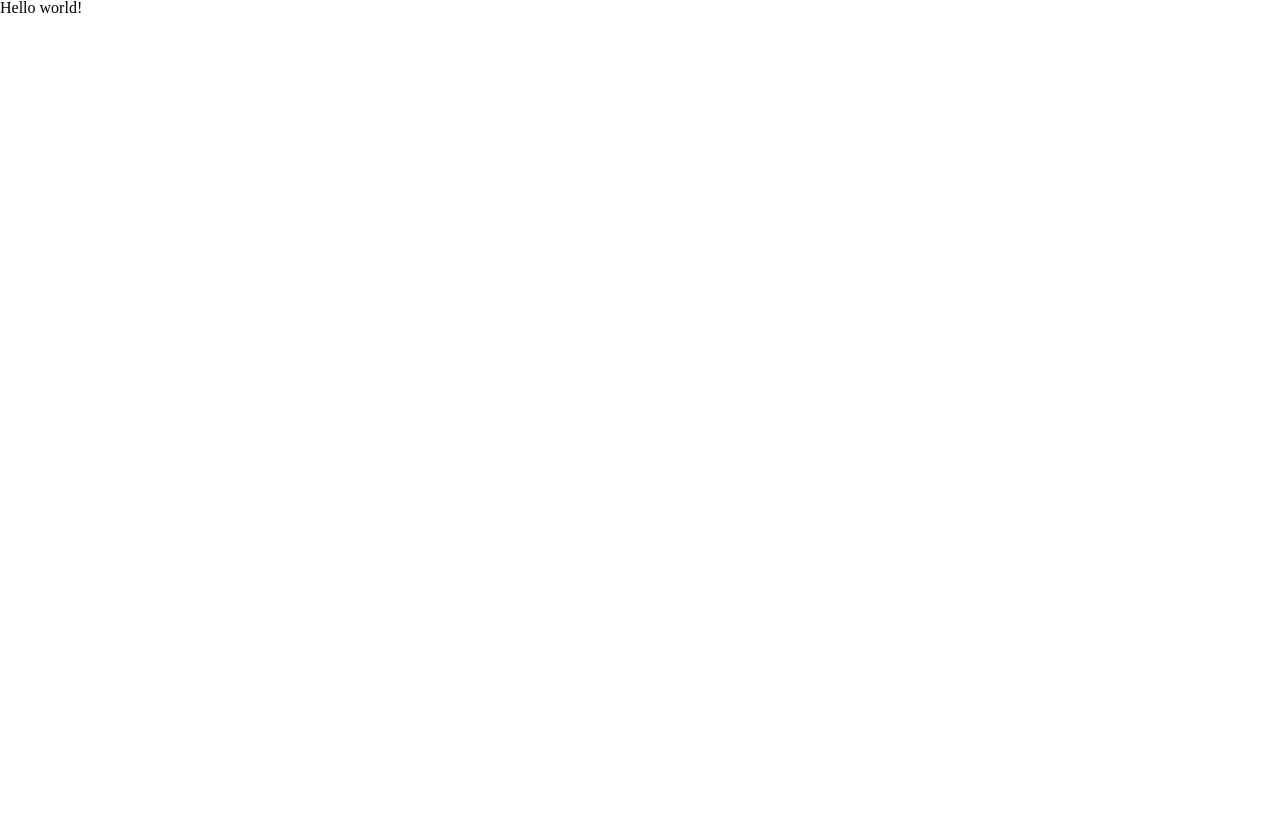
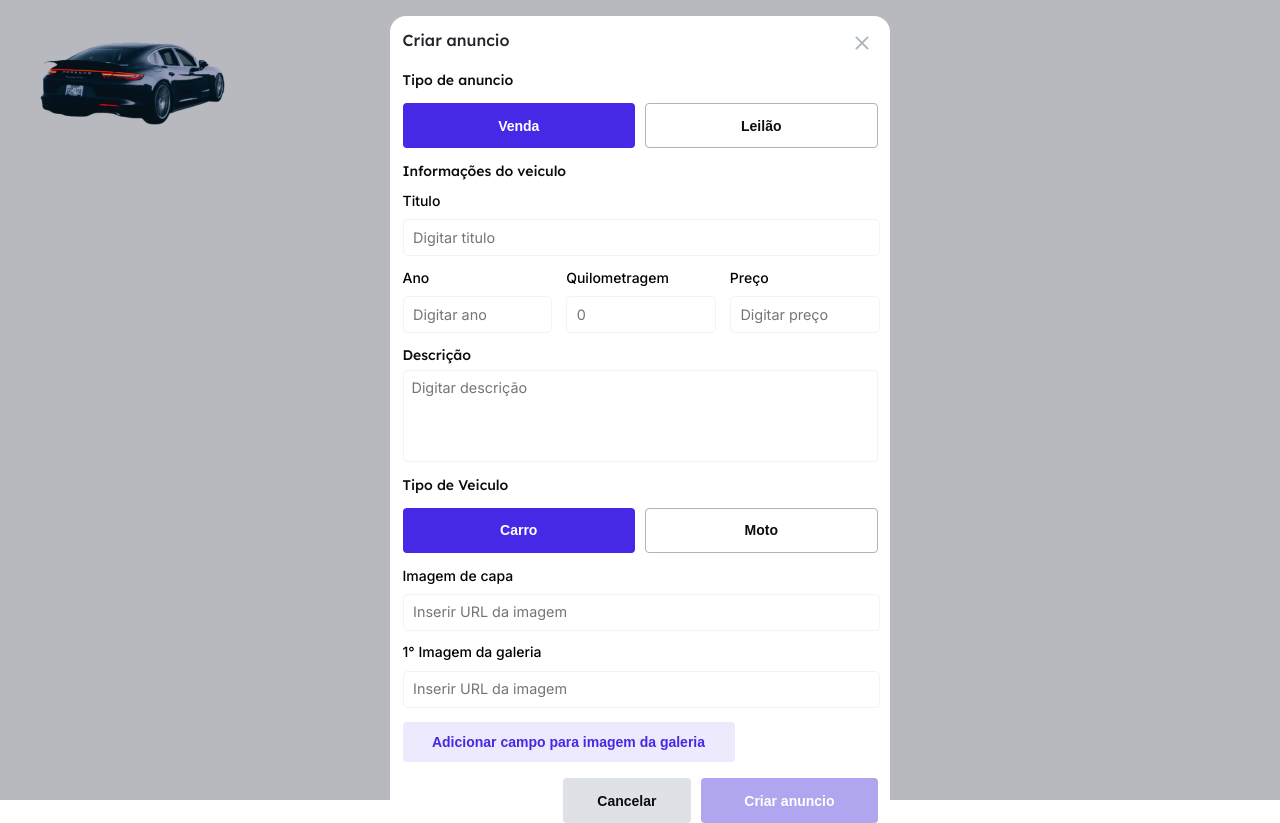
Before and after one commit to KA-05-Motors-Shop/motor-shop-m6-t9-g05, a React (Vite) app: page / in a window 1280 px wide. Before the commit the page ends 800 px from the top, so only its background shows below. Built offline with nearby package versions, Linux system fonts and the light colour scheme.

Commit message:
feat: create ad modal done

```diff
--- a/src/App.tsx
+++ b/src/App.tsx
@@ -1,8 +1,12 @@
+import CreateAd from "./components/Modals/ModalCreateAd";
+import car from './assets/car1.png'
+
 const App = () => {
   return (
-    <div>
-      <h1>Hello world!</h1>
-    </div>
+    <>
+    <img src={car} alt="" />
+    <CreateAd />
+    </>
   );
 };
 
--- a/src/components/Button/index.tsx
+++ b/src/components/Button/index.tsx
@@ -4,19 +4,33 @@ import { ButtonContainer } from "./styles";
 
 interface ButtonProps extends ButtonHTMLAttributes<HTMLButtonElement> {
   children: ReactNode;
+  width?: number;
+  height?: number;
   big?: boolean;
   bgcolor?: string;
   color?: string;
+  borderColor?: string;
 }
 
 export const Button = ({
   children,
+  width = 100,
+  height = 10,
   big = false,
   bgcolor = theme.colors.brand1,
   color = theme.colors.whiteFixed,
+  borderColor = "transparent",
   ...rest
 }: ButtonProps) => (
-  <ButtonContainer big={big} bgcolor={bgcolor} color={color} {...rest}>
+  <ButtonContainer
+    big={big}
+    bgcolor={bgcolor}
+    color={color}
+    borderColor={borderColor}
+    width={width}
+    heigth={height}
+    {...rest}
+  >
     {children}
   </ButtonContainer>
 );
--- a/src/components/Button/styles.ts
+++ b/src/components/Button/styles.ts
@@ -1,19 +1,24 @@
 import styled, { css } from "styled-components";
 
 interface ContainerProps {
+  width?: number;
+  heigth?: number;
   big?: boolean;
   bgcolor?: string;
   color?: string;
+  borderColor?: string;
 }
 
 export const ButtonContainer = styled.button<ContainerProps>`
+  width: ${({ width }) => width}%;
+  max-width: 332px;
+  height: ${({ heigth }) => heigth}px;
   display: flex;
-  flex-direction: row;
   justify-content: center;
   align-items: center;
   background-color: ${({ bgcolor }) => bgcolor};
   color: ${({ color }) => color};
-  border: 1.5px solid ${({ bgcolor }) => bgcolor};
+  border: 1.5px solid ${({ borderColor }) => borderColor};
   border-radius: 4px;
   ${({ big }) =>
     big
@@ -32,7 +37,6 @@ export const ButtonContainer = styled.button<ContainerProps>`
           font-size: 14px;
         `}
   font-weight: ${({ theme }) => theme.fonts.fontWeight600};
-  line-height: 0px;
   gap: 10px;
   :hover {
     cursor: pointer;
--- a/src/components/Input/styles.ts
+++ b/src/components/Input/styles.ts
@@ -17,6 +17,9 @@ export const InputContainer = styled.div`
   border: 1px solid ${({ theme }) => theme.colors.grey8};
   border-radius: 0.3rem;
   transition: 0.5s;
+  display: flex;
+  align-items: center;
+  justify-content: center;
 
   :hover {
     background-color: ${({ theme }) => theme.colors.grey8};
@@ -27,7 +30,7 @@ export const InputContainer = styled.div`
   }
 
   > input {
-    width: 98%;
+    width: 100%;
     padding: 0.6rem;
     border: none;
     background-color: transparent;
@@ -42,11 +45,21 @@ export const InputContainer = styled.div`
       font-family: "Inter", sans-serif;
       font-size: 0.9rem;
     }
+
+    ::-webkit-outer-spin-button,
+    ::-webkit-inner-spin-button {
+      -webkit-appearance: none;
+      margin: 0;
+    }
+  }
+  input[type="number"] {
+    -moz-appearance: textfield;
   }
 `;
 
 export const Label = styled.label`
-  font-size: 1.06rem;
+  font-size: 0.875rem;
   font-weight: ${({ theme }) => theme.fonts.fontWeight500};
   font-family: "Inter", sans-serif;
+  margin-bottom: 0.7rem;
 `;
--- a/src/components/ModalCarImage/index.tsx
+++ b/src/components/Modals/ModalCarImage/index.tsx
@@ -1,5 +1,5 @@
-import { useModal } from "../../providers/Modal";
-import Button from "../Button";
+import { useModal } from "../../../providers/Modal";
+import Button from "../../Button";
 import { ModalContainer } from "./style";
 
 const ModalCarImage = ({}) => {
--- /dev/null
+++ b/src/components/Modals/ModalCreateAd/index.tsx
@@ -0,0 +1,137 @@
+import { X } from "phosphor-react";
+import theme from "../../../styles/theme";
+import Button from "../../Button";
+import { Input } from "../../Input";
+import {
+  Container,
+  ContainerForm,
+  DivTitle,
+  Form,
+  TextArea,
+  ContainerText,
+  DivTypeAd,
+  DivTypeVehicle,
+  DivInfos,
+  Details,
+  DivFooter,
+  DivButton
+} from "./styles";
+
+const CreateAd = () => {
+  return (
+    <Container>
+      <ContainerForm>
+        <Form>
+          <DivTitle>
+            <span>Criar anuncio</span>
+            <button>
+              <X size={20} weight="bold" />
+            </button>
+          </DivTitle>
+          <DivTypeAd>
+            <label>Tipo de anuncio</label>
+            <div>
+              <Button width={95} height={45}>
+                Venda
+              </Button>
+              <Button
+                width={95}
+                height={45}
+                bgcolor={theme.colors.whiteFixed}
+                color={theme.colors.grey0}
+                borderColor={theme.colors.grey4}
+              >
+                Leilão
+              </Button>
+            </div>
+          </DivTypeAd>
+          <DivInfos>
+            <label>Informações do veiculo</label>
+            <Input label="Titulo" width={100} placeholder="Digitar titulo" />
+            <Details>
+              <Input
+                label="Ano"
+                width={100}
+                placeholder="Digitar ano"
+                type="number"
+              />
+              <Input
+                label="Quilometragem"
+                width={100}
+                placeholder="0"
+                type="number"
+              />
+              <Input
+                label="Preço"
+                width={100}
+                placeholder="Digitar preço"
+                type="number"
+              />
+            </Details>
+            <ContainerText>
+              <label>Descrição</label>
+              <TextArea placeholder="Digitar descrição" />
+            </ContainerText>
+            <DivTypeVehicle>
+              <label>Tipo de Veiculo</label>
+              <div>
+                <Button width={95} height={45}>
+                  Carro
+                </Button>
+                <Button
+                  width={95}
+                  height={45}
+                  bgcolor={theme.colors.whiteFixed}
+                  color={theme.colors.grey0}
+                  borderColor={theme.colors.grey4}
+                >
+                  Moto
+                </Button>
+              </div>
+            </DivTypeVehicle>
+            <Input
+              label="Imagem de capa"
+              width={100}
+              placeholder="Inserir URL da imagem"
+            />
+            <Input
+              label="1° Imagem da galeria"
+              width={100}
+              placeholder="Inserir URL da imagem"
+            />
+            <DivButton>
+              <Button
+                bgcolor={theme.colors.brand4}
+                color={theme.colors.brand1}
+                height={40}
+                width={100}
+                type='button'
+              >
+                Adicionar campo para imagem da galeria
+              </Button>
+            </DivButton>
+
+            <DivFooter>
+              <div>
+                <Button
+                  width={50}
+                  height={45}
+                  bgcolor={theme.colors.grey6}
+                  color={theme.colors.grey0}
+                  type='button'
+                >
+                  Cancelar
+                </Button>
+                <Button width={95} height={45} bgcolor={theme.colors.brand3} type='submit'>
+                  Criar anuncio
+                </Button>
+              </div>
+            </DivFooter>
+          </DivInfos>
+        </Form>
+      </ContainerForm>
+    </Container>
+  );
+};
+
+export default CreateAd;
--- /dev/null
+++ b/src/components/Modals/ModalCreateAd/styles.ts
@@ -0,0 +1,212 @@
+import styled from "styled-components";
+
+export const Container = styled.div`
+  width: 100%;
+  height: 100vh;
+  top: 0;
+  position: absolute;
+  display: flex;
+  flex-direction: column;
+  justify-content: center;
+  align-items: center;
+  z-index: 1;
+  backdrop-filter: saturate(180%);
+  -webkit-backdrop-filter: saturate(180%);
+  background-color: rgba(17, 25, 40, 0.3);
+`;
+
+export const ContainerForm = styled.div`
+  width: 95%;
+  max-width: 500px;
+  height: 100%;
+`;
+
+export const Form = styled.form`
+  margin-top: 1rem;
+  height: 100%;
+  background-color: ${({ theme }) => theme.colors.whiteFixed};
+  display: flex;
+  flex-direction: column;
+  align-items: center;
+  border-radius: 1rem;
+`;
+
+export const DivTitle = styled.div`
+  display: flex;
+  width: 95%;
+  justify-content: space-between;
+  margin-top: 1rem;
+
+  > span {
+    font-family: "Lexend", sans-serif;
+    color: ${({ theme }) => theme.colors.grey1};
+    font-weight: ${({ theme }) => theme.fonts.fontWeight500};
+  }
+
+  > button {
+    background-color: transparent;
+    border: none;
+    cursor: pointer;
+
+    svg {
+      color: ${({ theme }) => theme.colors.grey4};
+    }
+  }
+`;
+
+export const DivTypeAd = styled.div`
+  width: 95%;
+  display: flex;
+  flex-direction: column;
+  margin-top: 1rem;
+
+  > label {
+    font-family: "Lexend", sans-serif;
+    font-size: 0.875rem;
+    color: ${({ theme }) => theme.colors.grey0};
+    font-weight: ${({ theme }) => theme.fonts.fontWeight500};
+  }
+
+  > div {
+    margin-top: 1rem;
+    width: 100%;
+    display: flex;
+
+    > button:first-child {
+      margin-right: 10px;
+    }
+  }
+`;
+
+export const DivTypeVehicle = styled.div`
+  display: flex;
+  flex-direction: column;
+  margin-top: 1rem;
+  margin-bottom: 1rem;
+
+  > label {
+    font-family: "Lexend", sans-serif;
+    font-size: 0.875rem;
+    color: ${({ theme }) => theme.colors.grey0};
+    font-weight: ${({ theme }) => theme.fonts.fontWeight500};
+  }
+
+  > div {
+    margin-top: 1rem;
+    width: 100%;
+    display: flex;
+
+    > button:first-child {
+      margin-right: 10px;
+    }
+  }
+`;
+
+export const DivInfos = styled.div`
+  width: 95%;
+  height: 100%;
+  display: flex;
+  flex-direction: column;
+  justify-content: space-between;
+  margin-top: 1rem;
+
+  > label {
+    font-family: "Lexend", sans-serif;
+    font-size: 0.875rem;
+    color: ${({ theme }) => theme.colors.grey0};
+    font-weight: ${({ theme }) => theme.fonts.fontWeight500};
+
+    :first-child {
+      margin-bottom: 1rem;
+    }
+  }
+
+  div:nth-child(6) {
+    margin-bottom: 1rem;
+  }
+`;
+
+export const Details = styled.div`
+  width: 100%;
+  display: flex;
+  flex-wrap: wrap;
+  gap: 1rem;
+  margin-top: 1rem;
+
+  @media screen and (min-width: 768px) {
+    flex-wrap: nowrap;
+  }
+`;
+
+export const DivFooter = styled.div`
+  width: 100%;
+  display: block;
+
+  > div {
+    margin-top: 1rem;
+    display: flex;
+    justify-content: center;
+
+    > button {
+      width: 50%;
+
+      :first-child {
+        margin-right: 10px;
+      }
+    }
+
+    @media screen and (min-width: 768px) {
+      margin-left: 10rem;
+      justify-content: flex-end;
+
+      > button:nth-child(2) {
+        width: 70%;
+      }
+    }
+  }
+`;
+
+export const ContainerText = styled.div`
+  display: flex;
+  flex-direction: column;
+  justify-content: space-between;
+  width: 100%;
+
+  > label {
+    margin-top: 1rem;
+    margin-bottom: 0.5rem;
+    font-family: "Lexend", sans-serif;
+    font-size: 0.875rem;
+    color: ${({ theme }) => theme.colors.grey0};
+    font-weight: ${({ theme }) => theme.fonts.fontWeight500};
+  }
+`;
+
+export const TextArea = styled.textarea`
+  height: 80px;
+  border: 1px solid ${({ theme }) => theme.colors.grey8};
+  border-radius: 0.3rem;
+  transition: 0.5s;
+  resize: none;
+  transition: 0.5s;
+  padding-left: 8px;
+  padding-top: 8px;
+
+  :hover {
+    background-color: ${({ theme }) => theme.colors.grey8};
+  }
+
+  :focus {
+    outline: none;
+    border: 1px solid ${({ theme }) => theme.colors.brand2};
+  }
+
+  ::placeholder {
+    font-family: "Inter", sans-serif;
+    font-size: 0.9rem;
+  }
+`;
+
+export const DivButton = styled.div`
+  margin-top: 1rem;
+`;
--- a/src/styles/theme.ts
+++ b/src/styles/theme.ts
@@ -2,7 +2,7 @@ const theme = {
   colors: {
     brand1: "#4529E6",
     brand2: "#5126EA",
-    brand3: "##B0A6F0",
+    brand3: "#B0A6F0",
     brand4: "#EDEAFD",
     grey0: "#0B0D0D",
     grey1: "#212529",
```
Also changed, not shown: src/components/Modals/ModalCarImage/style.ts (renamed from src/components/ModalCarImage/style.ts).
